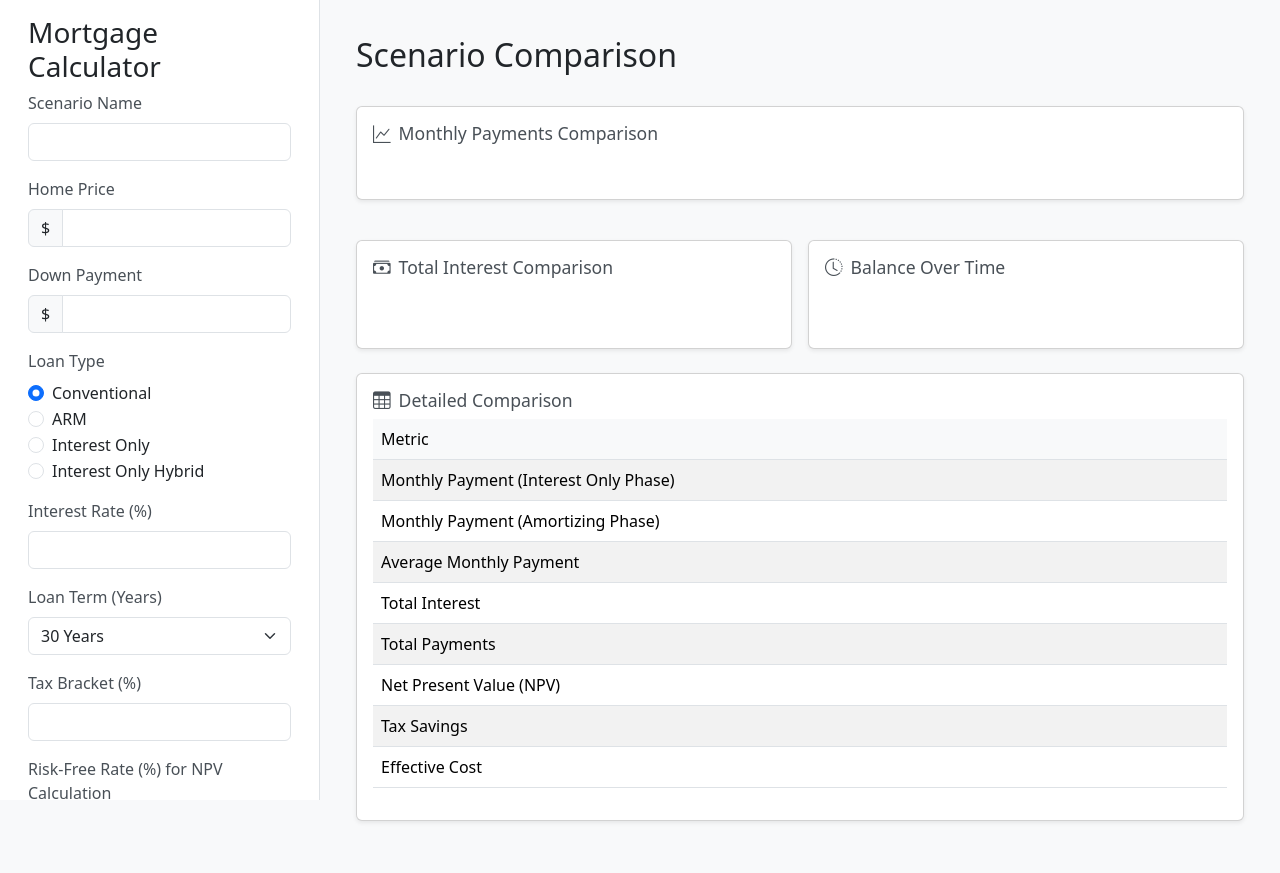
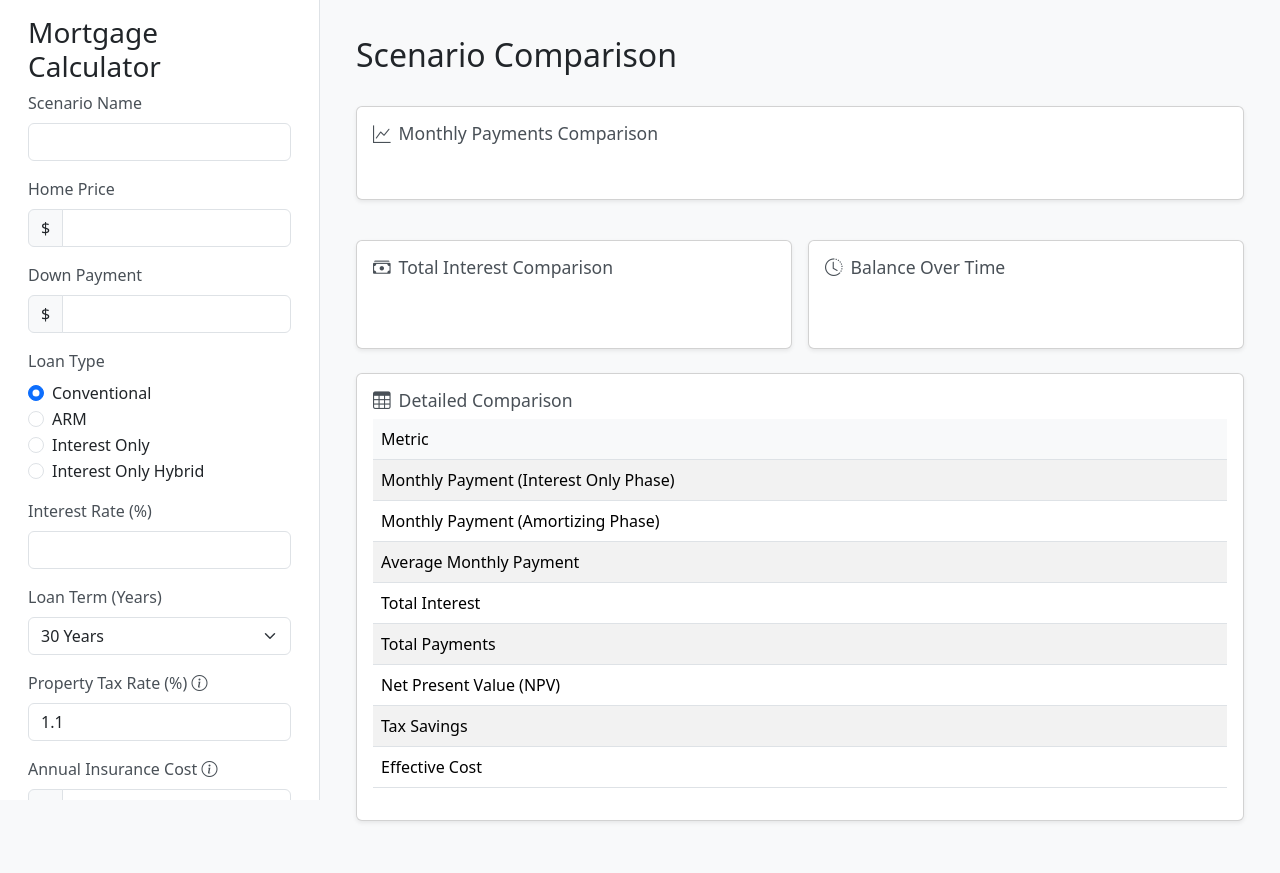
Before and after one commit to jesservillines/financing_scenarios, a Flask app: page / in a window 1280 px wide. Run offline with Flask 3, Linux system fonts and the light colour scheme; data that the repository does not hold is empty; some libraries are stand-ins or nearby versions.

Commit message:
Enhanced visualization for variable payment structures
- Added dual pie charts for Interest Only Hybrid loans showing both phases
- Updated monthly payment comparison to show both payment phases
- Added property tax, insurance, and PMI calculations
- Improved tooltips and visual distinctions between phases

```diff
--- a/app.py
+++ b/app.py
@@ -32,7 +32,10 @@ def calculate():
         extra_payments=data.get('extra_payments'),
         tax_bracket=data.get('tax_bracket'),
         scenario_name=data.get('scenario_name', 'Unnamed Scenario'),
-        risk_free_rate=data.get('risk_free_rate')
+        risk_free_rate=data.get('risk_free_rate'),
+        property_tax_rate=data.get('property_tax_rate', 1.1),
+        annual_insurance=data.get('annual_insurance', 1200),
+        pmi_rate=data.get('pmi_rate', 0.5)
     )
     result = calculator.calculate()
 
--- a/static/js/main.js
+++ b/static/js/main.js
@@ -5,6 +5,10 @@ document.addEventListener('DOMContentLoaded', function() {
     const interestOnlyDetails = document.getElementById('interestOnlyDetails');
     const transitionRateGroup = document.getElementById('transitionRateGroup');
     const scenariosList = document.getElementById('scenariosList');
+    const propertyTaxRateInput = document.getElementById('propertyTaxRate');
+    const insuranceCostInput = document.getElementById('insuranceCost');
+    const pmiRateInput = document.getElementById('pmiRate');
+    const pmiDetails = document.getElementById('pmiDetails');
 
     // Show/hide loan type details
     loanTypeInputs.forEach(input => {
@@ -105,40 +109,192 @@ document.addEventListener('DOMContentLoaded', function() {
         return card;
     }
 
-    // Update charts
-    function updateCharts(scenarios) {
-        const scenarioNames = Object.keys(scenarios);
+    // Create payment breakdown pie charts
+    function createPaymentBreakdownChart(scenario, additionalCosts) {
+        const container = document.getElementById('paymentBreakdownChart');
+        container.innerHTML = ''; // Clear existing content
 
-        // Create chart container if it doesn't exist
-        let chartsContainer = document.getElementById('chartsContainer');
-        if (!chartsContainer) {
-            chartsContainer = document.createElement('div');
-            chartsContainer.id = 'chartsContainer';
-            chartsContainer.className = 'row mt-4';
-            document.querySelector('.main-content').appendChild(chartsContainer);
-        }
-        chartsContainer.innerHTML = `
-            <div class="col-12">
-                <div class="card mb-4">
-                    <div class="card-body">
-                        <div id="monthlyPaymentsChart" class="chart-container"></div>
-                        <div id="totalInterestChart" class="chart-container mt-4"></div>
-                        <div id="balanceChart" class="chart-container mt-4"></div>
+        // Create two sub-containers for hybrid loans
+        if (scenario.loan_details.loan_type === 'interest_only_hybrid') {
+            container.innerHTML = `
+                <div class="row">
+                    <div class="col-md-6">
+                        <div id="paymentBreakdownChart1"></div>
+                    </div>
+                    <div class="col-md-6">
+                        <div id="paymentBreakdownChart2"></div>
                     </div>
                 </div>
-            </div>
-        `;
+            `;
 
-        // Monthly Payments Comparison
-        const monthlyPaymentsData = scenarioNames.map(name => ({
-            x: [scenarios[name].scenario_name],
-            y: [scenarios[name].monthly_payment.overall],
-            type: 'bar',
-            name: scenarios[name].scenario_name,
-            marker: {
-                color: getScenarioColor(name)
+            // Phase 1: Interest Only Period
+            const phase1Data = [{
+                values: [
+                    scenario.monthly_payment.interest_only,
+                    additionalCosts.propertyTax,
+                    additionalCosts.insurance,
+                    additionalCosts.pmi
+                ],
+                labels: [
+                    'Interest Only',
+                    'Property Tax',
+                    'Insurance',
+                    'PMI'
+                ],
+                type: 'pie',
+                hole: 0.4,
+                marker: {
+                    colors: [
+                        '#2ecc71',
+                        '#3498db',
+                        '#e67e22',
+                        '#e74c3c'
+                    ]
+                },
+                textinfo: 'label+percent',
+                hovertemplate: '%{label}<br>$%{value:.2f}/month<br>%{percent}<extra></extra>'
+            }];
+
+            const phase1Layout = {
+                title: 'Interest Only Phase',
+                showlegend: true,
+                height: 400,
+                legend: {
+                    orientation: 'h',
+                    y: -0.2,
+                    x: 0.5,
+                    xanchor: 'center'
+                },
+                margin: { t: 40, b: 80, l: 20, r: 20 }
+            };
+
+            // Phase 2: Amortizing Period
+            const phase2Data = [{
+                values: [
+                    scenario.monthly_payment.amortizing,
+                    additionalCosts.propertyTax,
+                    additionalCosts.insurance,
+                    additionalCosts.pmi
+                ],
+                labels: [
+                    'Principal & Interest',
+                    'Property Tax',
+                    'Insurance',
+                    'PMI'
+                ],
+                type: 'pie',
+                hole: 0.4,
+                marker: {
+                    colors: [
+                        '#2ecc71',
+                        '#3498db',
+                        '#e67e22',
+                        '#e74c3c'
+                    ]
+                },
+                textinfo: 'label+percent',
+                hovertemplate: '%{label}<br>$%{value:.2f}/month<br>%{percent}<extra></extra>'
+            }];
+
+            const phase2Layout = {
+                title: 'Amortizing Phase',
+                showlegend: true,
+                height: 400,
+                legend: {
+                    orientation: 'h',
+                    y: -0.2,
+                    x: 0.5,
+                    xanchor: 'center'
+                },
+                margin: { t: 40, b: 80, l: 20, r: 20 }
+            };
+
+            Plotly.newPlot('paymentBreakdownChart1', phase1Data, phase1Layout);
+            Plotly.newPlot('paymentBreakdownChart2', phase2Data, phase2Layout);
+        } else {
+            // Regular single-phase loan
+            const data = [{
+                values: [
+                    scenario.monthly_payment.overall,
+                    additionalCosts.propertyTax,
+                    additionalCosts.insurance,
+                    additionalCosts.pmi
+                ],
+                labels: [
+                    'Principal & Interest',
+                    'Property Tax',
+                    'Insurance',
+                    'PMI'
+                ],
+                type: 'pie',
+                hole: 0.4,
+                marker: {
+                    colors: [
+                        '#2ecc71',
+                        '#3498db',
+                        '#e67e22',
+                        '#e74c3c'
+                    ]
+                },
+                textinfo: 'label+percent',
+                hovertemplate: '%{label}<br>$%{value:.2f}/month<br>%{percent}<extra></extra>'
+            }];
+
+            const layout = {
+                title: 'Monthly Payment Breakdown',
+                showlegend: true,
+                height: 400,
+                legend: {
+                    orientation: 'h',
+                    y: -0.2,
+                    x: 0.5,
+                    xanchor: 'center'
+                },
+                margin: { t: 40, b: 80, l: 20, r: 20 }
+            };
+
+            Plotly.newPlot('paymentBreakdownChart', data, layout);
+        }
+    }
+
+    // Update monthly payments comparison chart
+    function createMonthlyPaymentsChart(scenarios) {
+        const monthlyPaymentsData = [];
+
+        Object.entries(scenarios).forEach(([name, scenario]) => {
+            const color = getScenarioColor(name);
+
+            if (scenario.loan_details.loan_type === 'interest_only_hybrid') {
+                // Add interest-only phase
+                monthlyPaymentsData.push({
+                    x: [scenario.scenario_name],
+                    y: [scenario.monthly_payment.interest_only],
+                    type: 'bar',
+                    name: `${scenario.scenario_name} (Interest Only)`,
+                    marker: { color: color },
+                    hovertemplate: 'Interest Only Phase<br>$%{y:.2f}/month<extra></extra>'
+                });
+
+                // Add amortizing phase
+                monthlyPaymentsData.push({
+                    x: [scenario.scenario_name],
+                    y: [scenario.monthly_payment.amortizing],
+                    type: 'bar',
+                    name: `${scenario.scenario_name} (Amortizing)`,
+                    marker: { color: color, pattern: { type: 'lines' } },
+                    hovertemplate: 'Amortizing Phase<br>$%{y:.2f}/month<extra></extra>'
+                });
+            } else {
+                monthlyPaymentsData.push({
+                    x: [scenario.scenario_name],
+                    y: [scenario.monthly_payment.overall],
+                    type: 'bar',
+                    name: scenario.scenario_name,
+                    marker: { color: color },
+                    hovertemplate: '$%{y:.2f}/month<extra></extra>'
+                });
             }
-        }));
+        });
 
         const monthlyPaymentsLayout = {
             title: 'Monthly Payments Comparison',
@@ -163,6 +319,35 @@ document.addEventListener('DOMContentLoaded', function() {
         };
 
         Plotly.newPlot('monthlyPaymentsChart', monthlyPaymentsData, monthlyPaymentsLayout);
+    }
+
+    // Update charts
+    function updateCharts(scenarios) {
+        const scenarioNames = Object.keys(scenarios);
+
+        // Create chart container if it doesn't exist
+        let chartsContainer = document.getElementById('chartsContainer');
+        if (!chartsContainer) {
+            chartsContainer = document.createElement('div');
+            chartsContainer.id = 'chartsContainer';
+            chartsContainer.className = 'row mt-4';
+            document.querySelector('.main-content').appendChild(chartsContainer);
+        }
+        chartsContainer.innerHTML = `
+            <div class="col-12">
+                <div class="card mb-4">
+                    <div class="card-body">
+                        <div id="monthlyPaymentsChart" class="chart-container"></div>
+                        <div id="totalInterestChart" class="chart-container mt-4"></div>
+                        <div id="balanceChart" class="chart-container mt-4"></div>
+                        <div id="paymentBreakdownChart" class="chart-container mt-4"></div>
+                    </div>
+                </div>
+            </div>
+        `;
+
+        // Monthly Payments Comparison
+        createMonthlyPaymentsChart(scenarios);
 
         // Total Interest Comparison
         const totalInterestData = scenarioNames.map(name => ({
@@ -238,6 +423,9 @@ document.addEventListener('DOMContentLoaded', function() {
         };
 
         Plotly.newPlot('balanceChart', balanceData, balanceLayout);
+
+        // Payment Breakdown
+        createPaymentBreakdownChart(scenarios[scenarioNames[0]], calculateMonthlyCosts(scenarios[scenarioNames[0]]));
     }
 
     // Update comparison table
@@ -396,6 +584,52 @@ document.addEventListener('DOMContentLoaded', function() {
         }
     });
 
+    // Initialize tooltips
+    const tooltipTriggerList = [].slice.call(document.querySelectorAll('[data-bs-toggle="tooltip"]'));
+    const tooltipList = tooltipTriggerList.map(function (tooltipTriggerEl) {
+        return new bootstrap.Tooltip(tooltipTriggerEl);
+    });
+
+    // Show/hide PMI details based on down payment percentage
+    function updatePMIVisibility() {
+        const homePrice = parseFloat(document.getElementById('homePrice').value);
+        const downPayment = parseFloat(document.getElementById('downPayment').value);
+        const pmiDetails = document.getElementById('pmiDetails');
+
+        if (homePrice && downPayment) {
+            const downPaymentPercent = (downPayment / homePrice) * 100;
+            pmiDetails.classList.toggle('d-none', downPaymentPercent >= 20);
+        }
+    }
+
+    document.getElementById('homePrice').addEventListener('input', updatePMIVisibility);
+    document.getElementById('downPayment').addEventListener('input', updatePMIVisibility);
+
+    // Calculate monthly costs
+    function calculateMonthlyCosts(scenario) {
+        const homePrice = parseFloat(scenario.loan_details.home_price);
+        const propertyTaxRate = parseFloat(propertyTaxRateInput.value) || 1.1;
+        const annualInsurance = parseFloat(insuranceCostInput.value) || 1200;
+        const downPaymentPercent = (scenario.loan_details.down_payment / homePrice) * 100;
+        const pmiRate = parseFloat(pmiRateInput.value) || 0.5;
+
+        // Calculate monthly property tax
+        const monthlyPropertyTax = (homePrice * (propertyTaxRate / 100)) / 12;
+
+        // Calculate monthly insurance
+        const monthlyInsurance = annualInsurance / 12;
+
+        // Calculate monthly PMI if down payment is less than 20%
+        const monthlyPMI = downPaymentPercent < 20 ?
+            ((homePrice - scenario.loan_details.down_payment) * (pmiRate / 100)) / 12 : 0;
+
+        return {
+            propertyTax: monthlyPropertyTax,
+            insurance: monthlyInsurance,
+            pmi: monthlyPMI
+        };
+    }
+
     // Initial load of scenarios
     loadScenarios();
 });
--- a/templates/index.html
+++ b/templates/index.html
@@ -93,6 +93,30 @@
                                 <option value="15">15 Years</option>
                                 <option value="10">10 Years</option>
                             </select>
+                        </div>
+
+                        <div class="mb-3">
+                            <label for="propertyTaxRate" class="form-label">Property Tax Rate (%)
+                                <i class="bi bi-info-circle" data-bs-toggle="tooltip" title="Annual property tax rate as a percentage of home value"></i>
+                            </label>
+                            <input type="number" class="form-control" id="propertyTaxRate" step="0.01" value="1.1">
+                        </div>
+
+                        <div class="mb-3">
+                            <label for="insuranceCost" class="form-label">Annual Insurance Cost
+                                <i class="bi bi-info-circle" data-bs-toggle="tooltip" title="Estimated annual homeowner's insurance cost"></i>
+                            </label>
+                            <div class="input-group">
+                                <span class="input-group-text">$</span>
+                                <input type="number" class="form-control" id="insuranceCost" value="1200">
+                            </div>
+                        </div>
+
+                        <div class="mb-3" id="pmiDetails">
+                            <label for="pmiRate" class="form-label">PMI Rate (%)
+                                <i class="bi bi-info-circle" data-bs-toggle="tooltip" title="Private Mortgage Insurance rate, typically required for down payments less than 20%"></i>
+                            </label>
+                            <input type="number" class="form-control" id="pmiRate" step="0.01" value="0.5">
                         </div>
 
                         <div class="mb-3">
```
Also changed, not shown: models/mortgage_calculator.py (+45 -5 lines).
